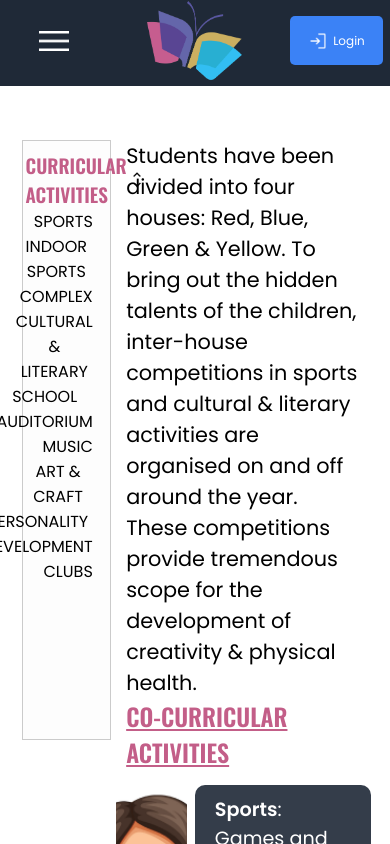
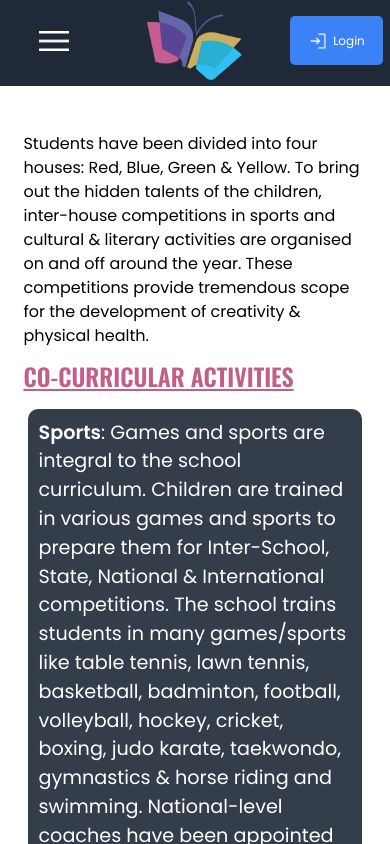
Before and after one commit to Harshit-Sandilya/DGSfrontend, a React (Create React App) app: page /cocurri in a window 390 px wide. Shown: the top 844 px of the page. Built offline with nearby package versions, Linux system fonts and the light colour scheme.

Commit message:
final changes

```diff
--- a/src/App.jsx
+++ b/src/App.jsx
@@ -8,6 +8,7 @@ import Admission from './Pages/Admission/Admission'
 import { BrowserRouter as Router,Routes,Route } from 'react-router-dom'
 import Curri from './Pages/Curri&Cocurri/Curri'
 import Cocurri from './Pages/Curri&Cocurri/cocurri'
+import './App.css'
 
 function App() {
   return (
--- a/src/Pages/Registration/Bar.jsx
+++ b/src/Pages/Registration/Bar.jsx
@@ -9,7 +9,7 @@ function classNames(...classes) {
 export default function DropDown(props) {
   const { setActive, isActive } = props;
   return (
-    <Menu as="div" className="relative inline-block text-left drop-down">
+    <Menu as="div" className="relative text-left drop-down">
       <div>
         <Menu.Button className="inline-flex w-full justify-center rounded-md border border-gray-300 bg-white px-4 py-2 text-sm font-medium text-gray-700 shadow-sm hover:bg-gray-50 focus:outline-none focus:ring-2 focus:ring-indigo-500 focus:ring-offset-2 focus:ring-offset-gray-100">
           {
--- a/src/Styles/Admission.css
+++ b/src/Styles/Admission.css
@@ -91,12 +91,16 @@
 .adimg {
     width: 100%;
     max-width: 300px;
+
     margin: auto;
+  margin-top: 20px;
 }
 
 .section {
     position: relative;
     width: 50.2%;
+    display: flex;
+    flex-direction: column;
 }
 
 .content {
--- a/src/Styles/Curri.css
+++ b/src/Styles/Curri.css
@@ -142,6 +142,7 @@ color: #C35E88;
 font-style: normal;
 font-weight: 100;
 font-size: 1rem;
+transition: 100ms;
 
 display: flex;
 align-items: center;
@@ -159,3 +160,34 @@ color: #000000;
     font-size: 0.8rem;
     line-height: 20px;
 } */
+
+@media only screen and (max-width: 1000px)
+{
+    .sidebar-curri
+    {
+        display: none;
+    }
+    .curri-img
+    {
+        display: none;
+    }
+    .section-text
+    {
+        width: 100%;
+        padding: 10px 10px;
+        font: 1rem;
+    }
+    .curri-content
+    {
+        width: 98%;
+    }
+    .curri-section
+    {
+        margin-top: 10px;
+    }
+    .head-content
+    {
+        font-size: 1rem;
+    }
+
+}
--- a/src/Styles/TeacherApp.css
+++ b/src/Styles/TeacherApp.css
@@ -303,6 +303,10 @@
 .Cactive {
     display: block;
 }
+.drop-down
+{
+    display: none;
+}
 
 @media only screen and (max-width: 1200px) {
     .Tback {
```
